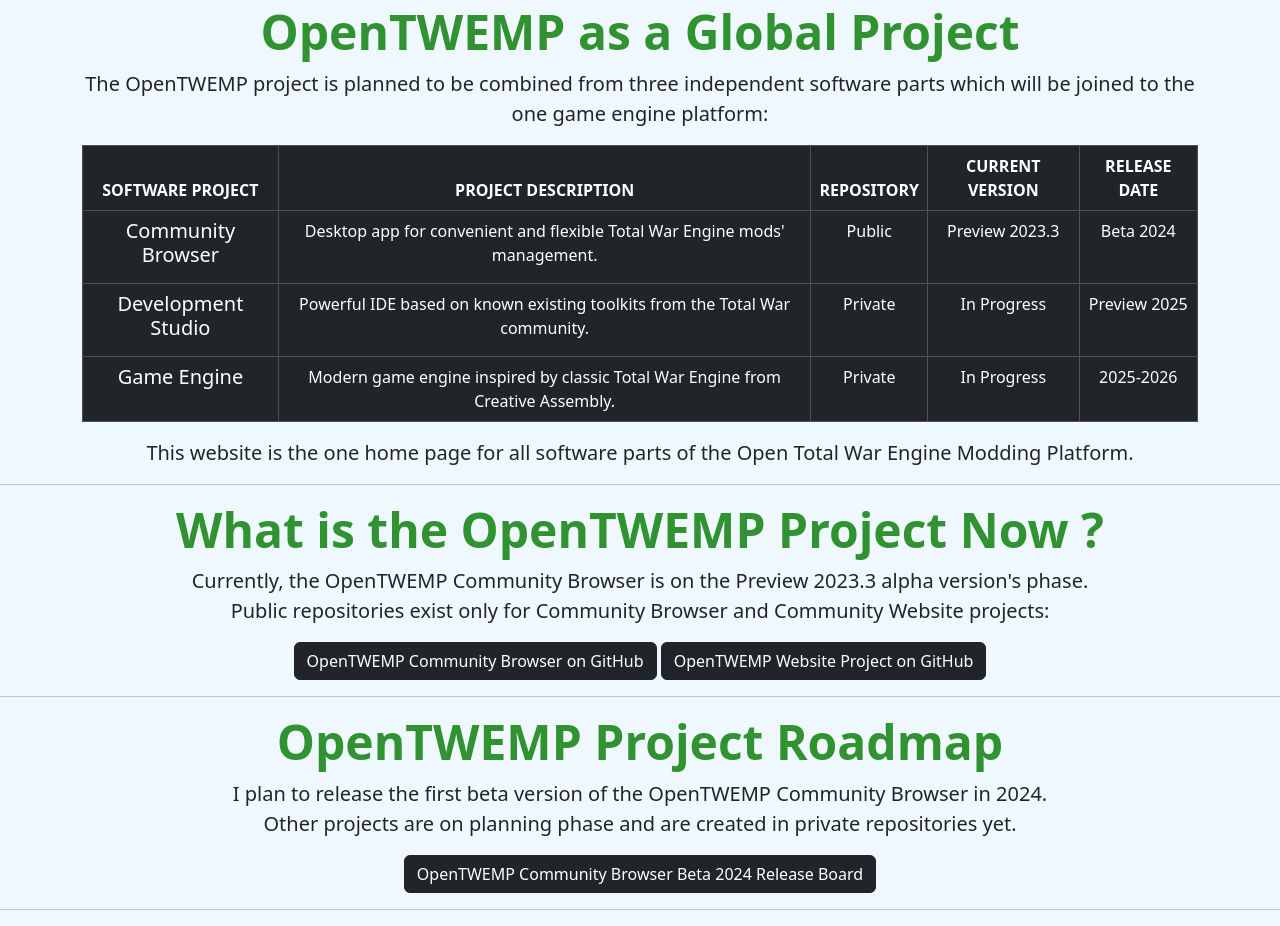
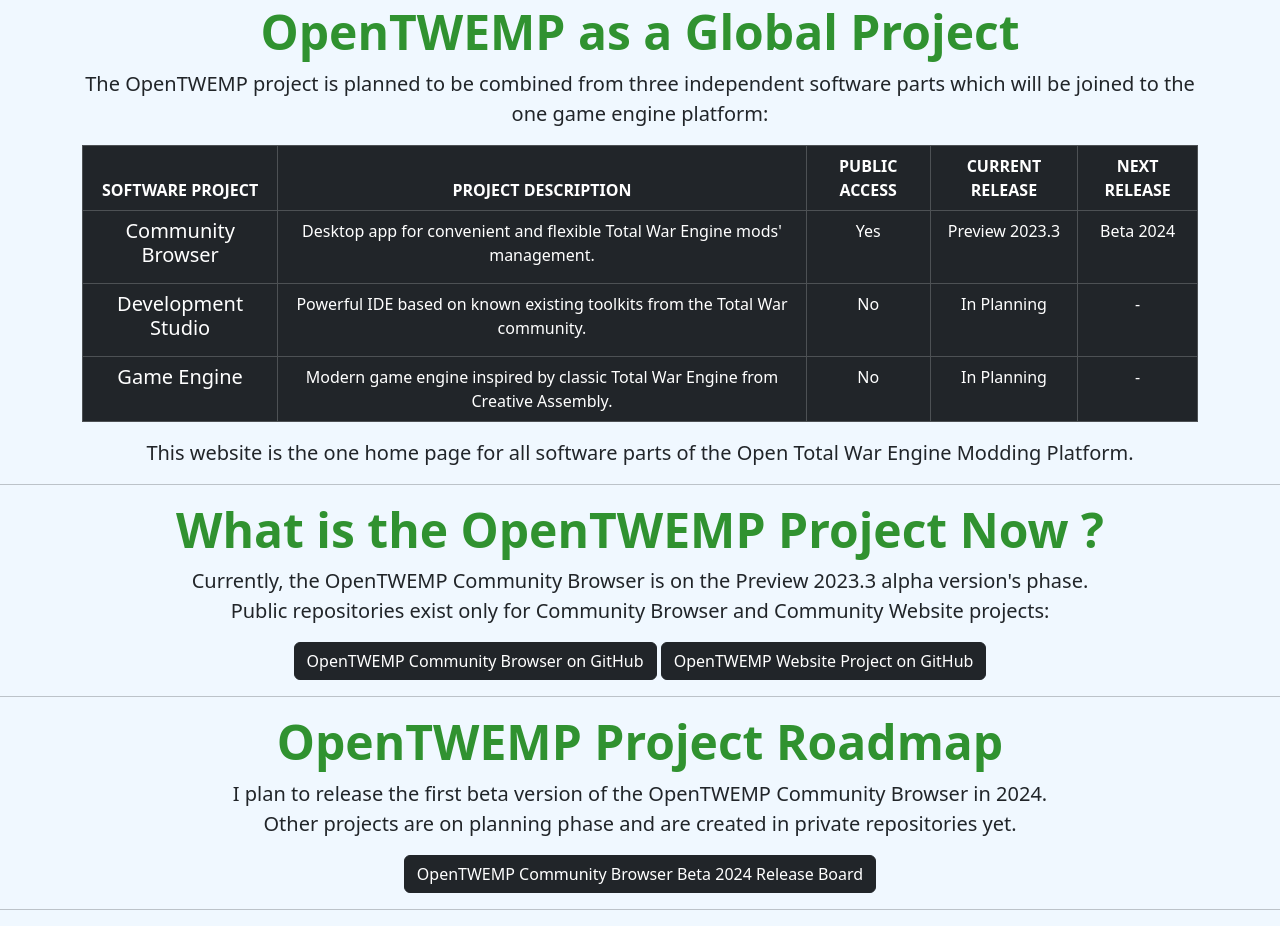
Before and after one commit to OpenTWEMP/OpenTWEMP-Website-Project, a plain HTML site: page index.html in a window 1280 px wide. Shown: the part 782-1708 px from the top of the page. Drawn offline with nearby package versions, Linux system fonts and the light colour scheme.

Commit message:
Update info about projects on the website.

```diff
--- a/index.html
+++ b/index.html
@@ -46,32 +46,32 @@
             <tr>
               <th>SOFTWARE PROJECT</th>
               <th>PROJECT DESCRIPTION</th>
-              <th>REPOSITORY</th>
-              <th>CURRENT VERSION</th>
-              <th>RELEASE DATE</th>
+              <th>PUBLIC ACCESS</th>
+              <th>CURRENT RELEASE</th>
+              <th>NEXT RELEASE</th>
             </tr>
           </thead>
           <tbody>
             <tr>
               <td><h5>Community Browser</h3></td>
               <td>Desktop app for convenient and flexible Total War Engine mods' management.</td>
-              <td>Public</td>
+              <td>Yes</td>
               <td>Preview 2023.3</td>
               <td>Beta 2024</td>
             </tr>
             <tr>
               <td><h5>Development Studio</h5></td>
               <td>Powerful IDE based on known existing toolkits from the Total War community.</td>
-              <td>Private</td>
-              <td>In Progress</td>
-              <td>Preview 2025</td>
+              <td>No</td>
+              <td>In Planning</td>
+              <td>-</td>
             </tr>
             <tr>
               <td><h5>Game Engine</h5></td>
               <td>Modern game engine inspired by classic Total War Engine from Creative Assembly.</td>
-              <td>Private</td>
-              <td>In Progress</td>
-              <td>2025-2026</td>
+              <td>No</td>
+              <td>In Planning</td>
+              <td>-</td>
             </tr>
           </tbody>
         </table>
```
